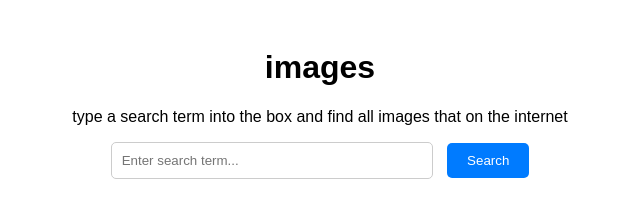
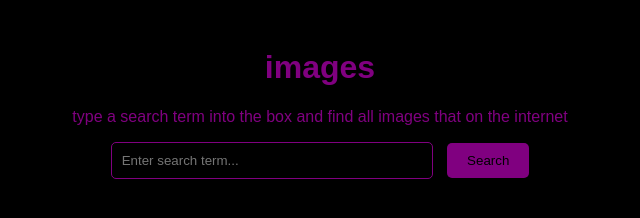
Before and after one commit to sunny-dee-71/images, a plain HTML site: page index.html in a window 1280 px wide. Shown: the whole page, without its empty margins (320-960 px from the left). Drawn offline with Linux system fonts and the light colour scheme.

Commit message:
dark mode

```diff
--- a/index.html
+++ b/index.html
@@ -3,28 +3,35 @@
 <head>
   <meta charset="UTF-8">
   <meta name="viewport" content="width=device-width, initial-scale=1.0">
-  <title>Image search </title>
+  <title>Image Search</title>
   <link rel="icon" type="image/x-icon" href="autism.png">
   <style>
     body {
       font-family: Arial, sans-serif;
       text-align: center;
       padding: 20px;
+      background-color: black;
+      color: purple;
     }
     input[type="text"] {
       padding: 10px;
       width: 300px;
       margin-right: 10px;
-      border: 1px solid #ccc;
+      border: 1px solid purple;
       border-radius: 5px;
+      background-color: black;
+      color: purple;
     }
     button {
       padding: 10px 20px;
-      background-color: #007bff;
-      color: white;
+      background-color: purple;
+      color: black;
       border: none;
       border-radius: 5px;
       cursor: pointer;
+    }
+    button:hover {
+      background-color: darkpurple;
     }
     .image-results {
       margin-top: 20px;
@@ -35,6 +42,7 @@
     .image-results img {
       max-width: 100%;
       border-radius: 8px;
+      border: 2px solid purple;
     }
   </style>
 </head>
```
